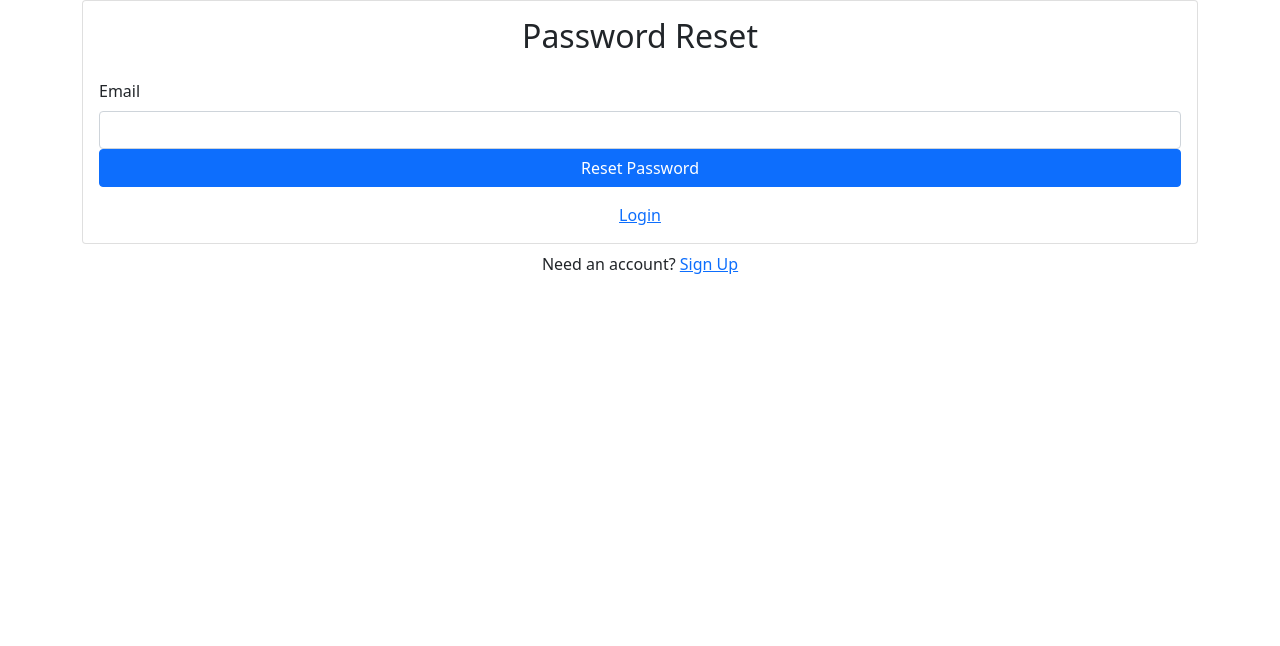
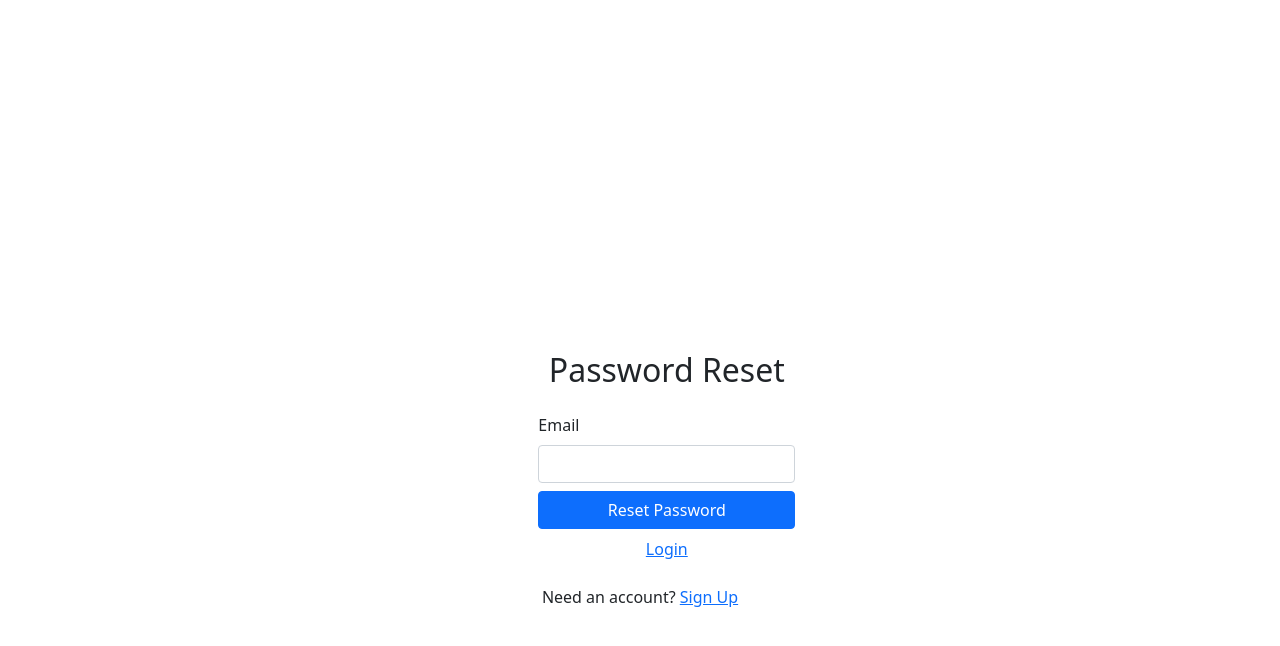
Before and after one commit to MyNameIsHamzah/fypcode, a React (Create React App) app in the folder reactproject/: page /forgot-password in a window 1280 px wide. Shown: the top 646 px of the page. Built offline with nearby package versions, Linux system fonts and the light colour scheme; no server answers.

Commit message:
Uniform styling across Login, Signup and Profile pages

```diff
--- a/reactproject/src/components/ForgotPassword.js
+++ b/reactproject/src/components/ForgotPassword.js
@@ -28,7 +28,17 @@ export default function ForgotPassword() {
 
   return (
     <>
-      <Card>
+      <Card
+        style={{
+          justifyContent: "center",
+          alignItems: "center",
+          alignSelf: "center",
+          marginTop: "30%",
+          marginLeft: "30%",
+          width: "500px",
+        }}
+        className="border-0"
+      >
         <Card.Body>
           <h2 className="text-center mb-4">Password Reset</h2>
           {error && <Alert variant="danger">{error}</Alert>}
@@ -38,11 +48,11 @@ export default function ForgotPassword() {
               <Form.Label>Email</Form.Label>
               <Form.Control type="email" ref={emailRef} required />
             </Form.Group>
-            <Button disabled={loading} className="w-100" type="submit">
+            <Button disabled={loading} className="w-100 mt-2" type="submit">
               Reset Password
             </Button>
           </Form>
-          <div className="w-100 text-center mt-3">
+          <div className="w-100 text-center mt-2">
             <Link to="/login">Login</Link>
           </div>
         </Card.Body>
--- a/reactproject/src/components/Login.js
+++ b/reactproject/src/components/Login.js
@@ -37,6 +37,7 @@ export default function Login() {
           marginLeft: "30%",
           width: "500px",
         }}
+        className="border-0"
       >
         <Card.Body>
           <h2 className="text-center mb-4">Login</h2>
--- a/reactproject/src/components/Signup.js
+++ b/reactproject/src/components/Signup.js
@@ -33,7 +33,17 @@ export default function Signup() {
 
   return (
     <>
-      <Card>
+      <Card
+        style={{
+          justifyContent: "center",
+          alignItems: "center",
+          alignSelf: "center",
+          marginTop: "30%",
+          marginLeft: "30%",
+          width: "500px",
+        }}
+        className="border-0"
+      >
         <Card.Body>
           <h2 className="text-center mb-4">Sign Up</h2>
           {error && <Alert variant="danger">{error}</Alert>}
@@ -47,10 +57,10 @@ export default function Signup() {
               <Form.Control type="password" ref={passwordRef} required />
             </Form.Group>
             <Form.Group id="password-confirm">
-              <Form.Label>Password Confirmation</Form.Label>
+              <Form.Label>Confirm password</Form.Label>
               <Form.Control type="password" ref={passwordConfirmRef} required />
             </Form.Group>
-            <Button disabled={loading} className="w-100" type="submit">
+            <Button disabled={loading} className="w-100 mt-2" type="submit">
               Sign Up
             </Button>
           </Form>
--- a/reactproject/src/components/UpdateProfile.js
+++ b/reactproject/src/components/UpdateProfile.js
@@ -56,7 +56,15 @@ export default function UpdateProfile() {
       <div>
         <TheNavbar />
       </div>
-      <Card>
+      <Card
+        style={{
+          justifyContent: "center",
+          alignItems: "center",
+          alignSelf: "center",
+          marginTop: "30%",
+        }}
+        className="border-0"
+      >
         <Card.Body>
           <h2 className="text-center mb-4">Update Profile</h2>
           {error && <Alert variant="danger">{error}</Alert>}
@@ -75,7 +83,7 @@ export default function UpdateProfile() {
               <Form.Control
                 type="password"
                 ref={passwordRef}
-                placeholder="Leave blank to keep the same"
+                placeholder="Enter new password"
               />
             </Form.Group>
             <Form.Group id="password-confirm">
@@ -83,10 +91,10 @@ export default function UpdateProfile() {
               <Form.Control
                 type="password"
                 ref={passwordConfirmRef}
-                placeholder="Leave blank to keep the same"
+                placeholder="Enter new password"
               />
             </Form.Group>
-            <Button disabled={loading} className="w-100" type="submit">
+            <Button disabled={loading} className="w-100 mt-2" type="submit">
               Update
             </Button>
           </Form>
```
